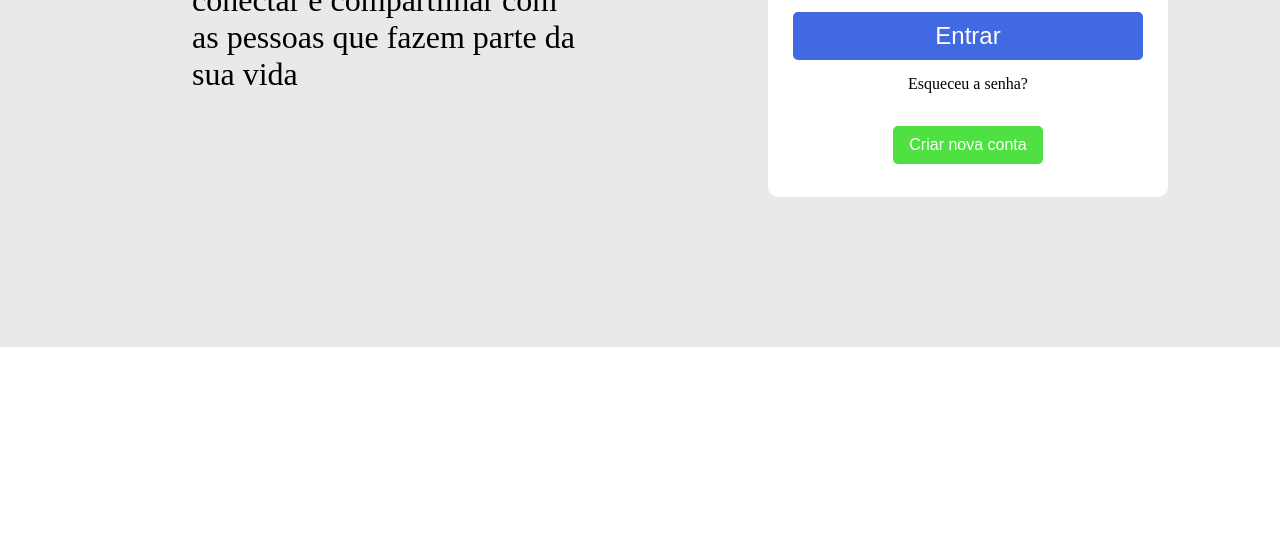
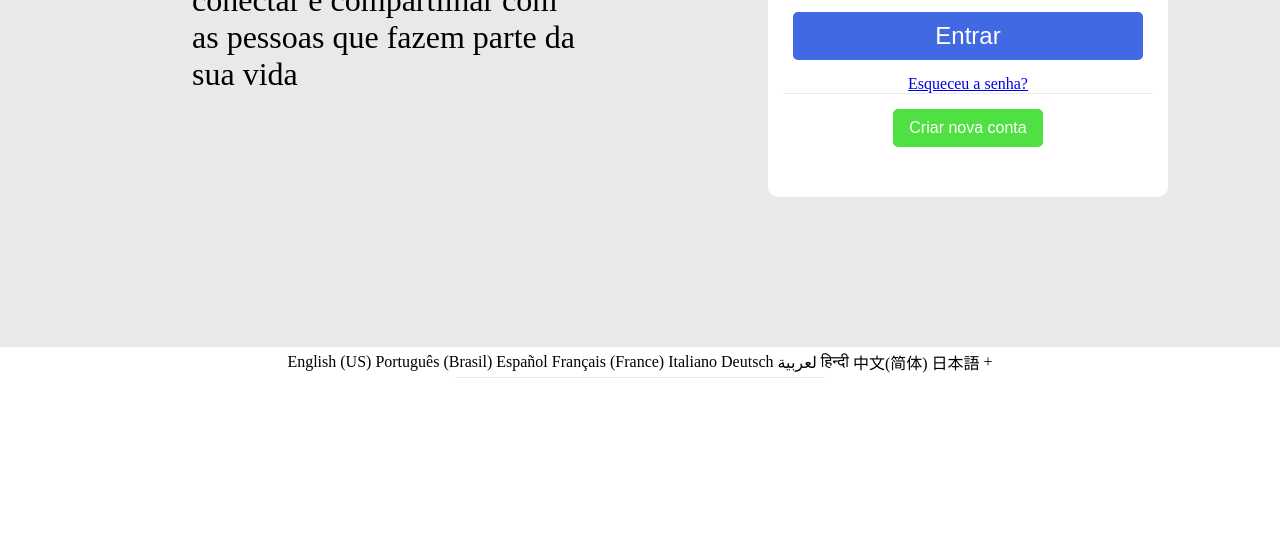
Before and after one commit to NathanAtaliba/Login_Facebook, a plain HTML site: page index.html in a window 1280 px wide. Shown: the part 253-800 px from the top of the page. Drawn offline with Linux system fonts and the light colour scheme.

Commit message:
Facebook

```diff
--- a/index.html
+++ b/index.html
@@ -5,28 +5,52 @@
     <meta http-equiv="X-UA-Compatible" content="IE=edge">
     <meta name="viewport" content="width=device-width, initial-scale=1.0">
     <link href="CSS/style.css" rel="stylesheet">
+    <script src="JS/script.js"></script>
+    <link rel="icon" type="image/png" href="https://www.designi.com.br/images/preview/10000171.jpg"/>
     <title>Facebook - entre ou cadastre-se</title>
 </head>
 <body>
+<div>
 <div class="corpo1">
-        <div class="escrito">
+    <div class="escrito">
         <h1 class="title">facebook</h1>
         <p class="texto">O facebook ajuda você a se conectar  e compartilhar com as pessoas que fazem parte da sua vida</p>
-        </div>
+    </div>
 </div>
 <div class="corpo2">
 <div class="box">
 <form class="form-box">
-<input type="text" class="text" placeholder="Email ou telefone"></input><br>
-<input type="password" class="senha" placeholder="Senha"></input><br>
+<input type="text" class="text" id="text" placeholder="Email ou telefone" ></input><br>
+<input type="password" class="senha" id="senha" placeholder="Senha" ></input><br>
 </form>
 <input type="button" class="enviar" value="Entrar"></input><br>
-<p class="esqueceu">Esqueceu a senha?</p><br>
+<a class="esqueceu" href="https://pt-br.facebook.com/login/identify/?ctx=recover&ars=facebook_login&from_login_screen=0">Esqueceu a senha?</a><br>
+<hr class="barra" size="1.5px"  width="370px" color="#e9e9e9" >
 <input type="button" class="criar" value="Criar nova conta"></input>
 </div>
-<p class="criar_pagina">Criar uma Página para uma celebridade, uma marca ou uma empresa.</p>
+<p class="criar_pagina"><a class="texto_criar" href="https://pt-br.facebook.com/pages/create/?ref_type=registration_form">Criar uma Página</a> para uma celebridade, uma marca ou uma empresa.</p>
 </div>
-    <div class="end">
+</div>
+<div class="end">
+        <div class="idiomas">
+<table class="tabela">
+    <tr>
+    <td>English (US) </td>
+    <td>Português (Brasil) </td>
+    <td>Español </td>
+    <td>Français (France) </td>
+    <td>Italiano </td>
+    <td>Deutsch  </td>
+    <td>لعربية  </td>
+    <td>हिन्दी  </td>
+    <td>中文(简体) </td>
+    <td>日本語 </td>
+    <td>+  </td>
+    </tr>
+
+</table>
+<hr class="barra2" size="1.5px"  width="370px" color="#e9e9e9" >
+        </div>
     </div>
 </body>
 </html>
```
Also changed, not shown: JS/script.js (added).
